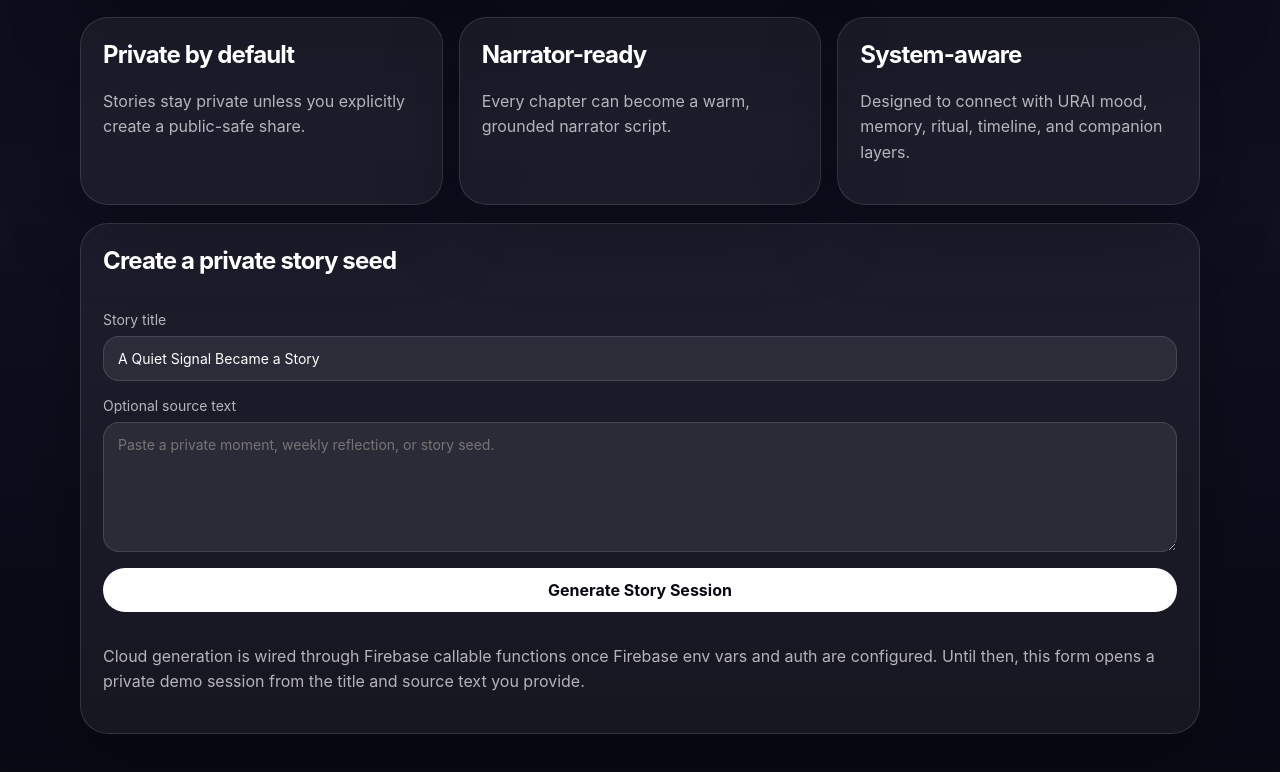
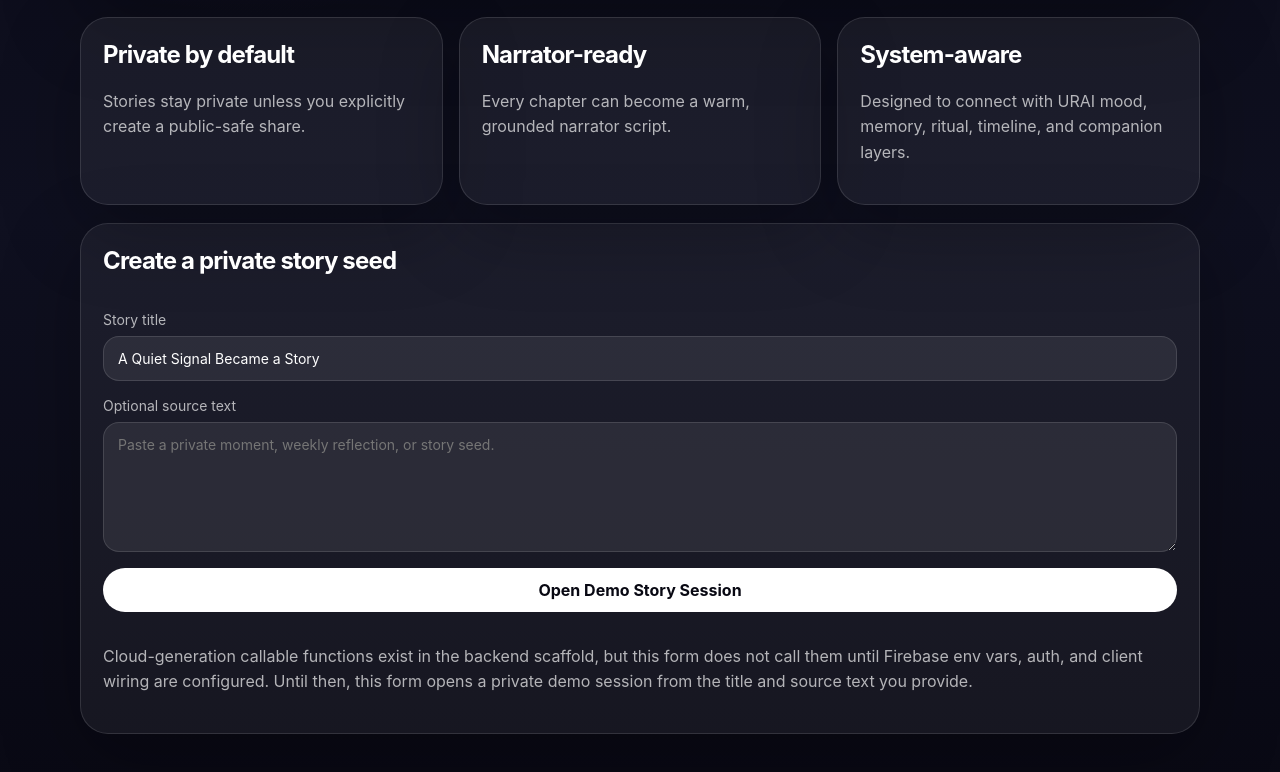
Before and after one commit to LifeLoggerAI/urai-storytime, a Next.js app: page /storytime in a window 1280 px wide. Shown: the part 569-1341 px from the top of the page. Built offline with nearby package versions, Linux system fonts and the light colour scheme.

Commit message:
Lock urai-storytime production reality audit

```diff
--- a/src/components/storytime/StorytimeHome.tsx
+++ b/src/components/storytime/StorytimeHome.tsx
@@ -71,10 +71,12 @@ export function StorytimeHome() {
             />
           </label>
           <button className="storytime-button" type="submit" disabled={!title.trim()}>
-            Generate Story Session
+            Open Demo Story Session
           </button>
           <p>
-            Cloud generation is wired through Firebase callable functions once Firebase env vars and auth are configured. Until then, this form opens a private demo session from the title and source text you provide.
+            Cloud-generation callable functions exist in the backend scaffold, but this form does not call them until
+            Firebase env vars, auth, and client wiring are configured. Until then, this form opens a private demo
+            session from the title and source text you provide.
           </p>
         </form>
       </div>
```
